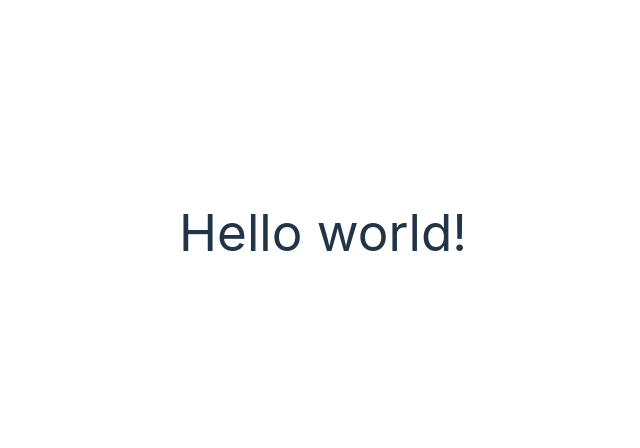
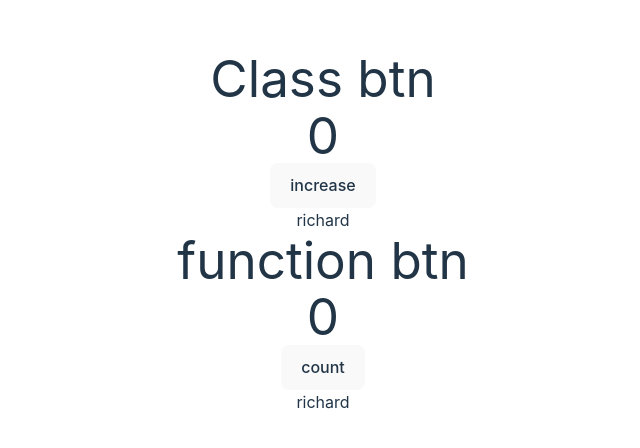
Before and after one commit to musi922/React-Gate-Preparation, a React (Vite) app: page / in a window 1280 px wide. Shown: the part 168-616 px from the top of the page, without its empty margins (317-957 px from the left). Built offline with nearby package versions, Linux system fonts and the light colour scheme.

Commit message:
Added the button to increment value

```diff
--- a/src/App.jsx
+++ b/src/App.jsx
@@ -2,15 +2,23 @@ import { useState } from 'react'
 import reactLogo from './assets/react.svg'
 import viteLogo from '/vite.svg'
 import './App.css'
+import Name from './Name'
+import Funct from './Funct'
 
 function App() {
 
 
   return (
+    <>
     <h1 className="text-3xl font-bold underline">
-    Hello world!
+    Class btn
   </h1>
+  <Name name="richard"/>
+  <h1>function btn</h1>
+  <Funct name="richard"/>
+    </>
   )
 }
 
+
 export default App
--- /dev/null
+++ b/src/Funct.jsx
@@ -0,0 +1,18 @@
+import React, { useState } from "react";
+
+
+export default function Funct({name}){
+    const [count,setCount] = useState(0)
+
+    const increment = () =>{
+        setCount(count+1)
+    }
+
+    return (
+        <>
+        <h1>{count}</h1>
+        <button onClick={increment}> count</button>
+        <h2>{name}</h2>
+        </>
+    )
+}
--- /dev/null
+++ b/src/Name.jsx
@@ -0,0 +1,22 @@
+import React from "react";
+
+export default class Name extends React.Component{
+   constructor(props){
+      super({props})
+      this.state={
+         count:0
+      }
+   }
+   increment=()=>{
+      this.setState({count:this.state.count+1})
+   }
+   render(){
+    return (
+      <>
+      <h1>{this.state.count}</h1>
+      <button onClick={this.increment}>increase</button>
+      <h2>{this.props.name}</h2>
+      </>
+    )
+   }
+}
```
